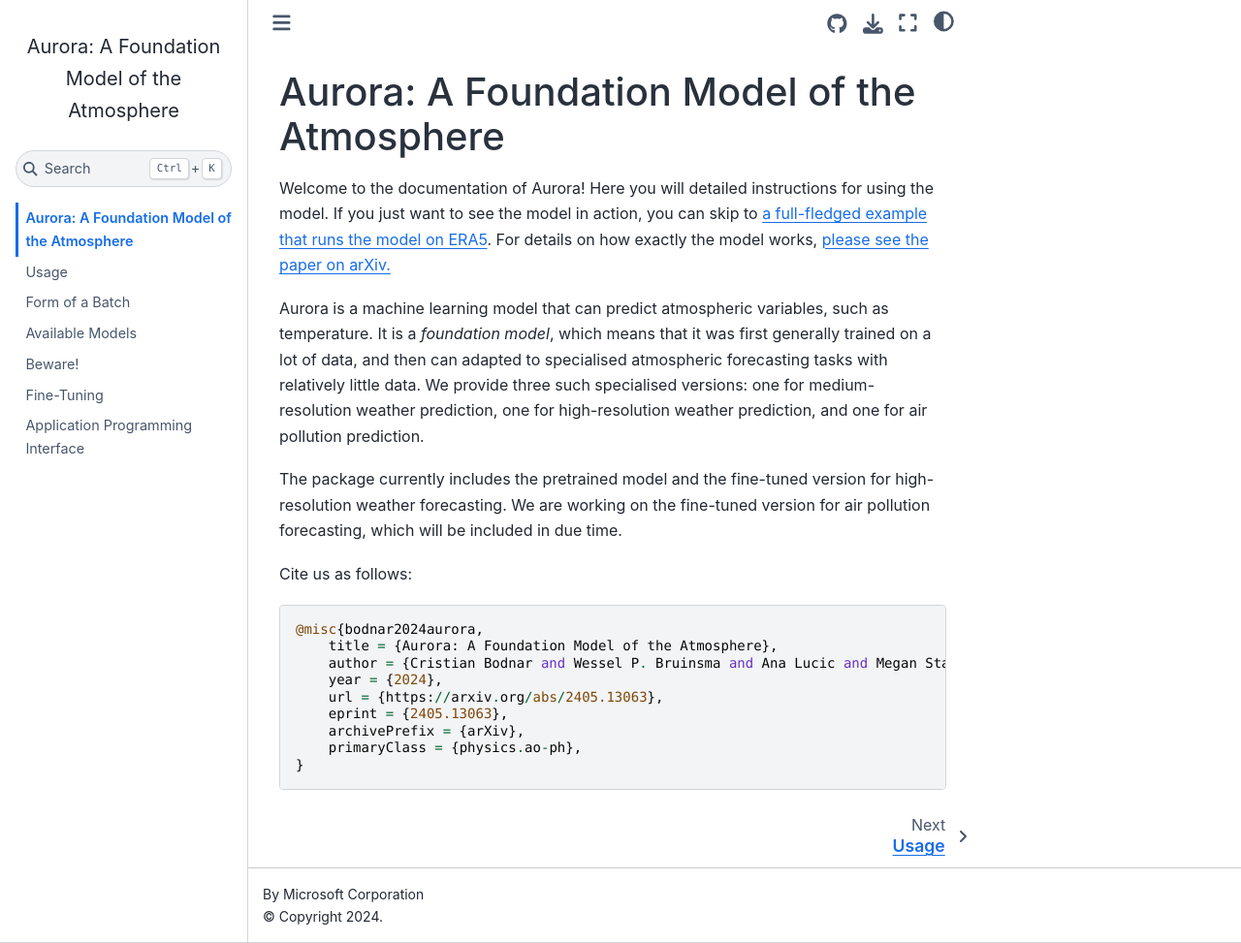
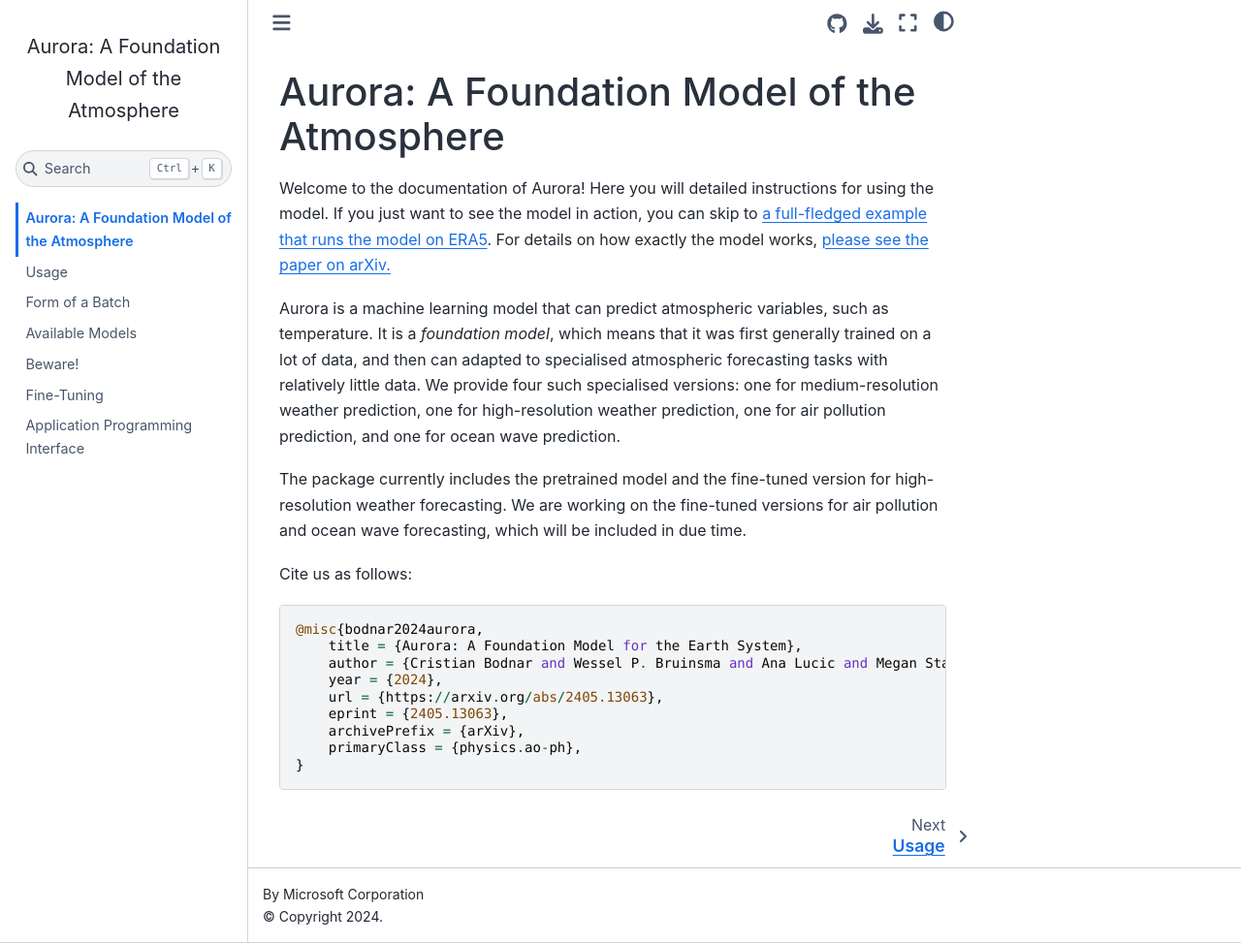
Before and after one commit to microsoft/aurora, a Jupyter Book: the page built from docs/intro.md, in a window 1280 px wide and 973 px high. Shown: the whole window at 97% size. Built offline with Jupyter Book 1.0.4 settings and Sphinx 7.4.7 and the Sphinx Book theme 1.1.4, drawn with Linux system fonts in a browser that asks for light colours; pages that are not in the unit, such as notebooks, are missing from menus.

Commit message:
Update citation and mention wave model

````diff
--- a/docs/intro.md
+++ b/docs/intro.md
@@ -8,20 +8,21 @@
 Aurora is a machine learning model that can predict atmospheric variables, such as temperature.
 It is a _foundation model_, which means that it was first generally trained on a lot of data,
 and then can adapted to specialised atmospheric forecasting tasks with relatively little data.
-We provide three such specialised versions:
+We provide four such specialised versions:
 one for medium-resolution weather prediction,
 one for high-resolution weather prediction,
-and one for air pollution prediction.
+one for air pollution prediction,
+and one for ocean wave prediction.
 
 The package currently includes the pretrained model and the fine-tuned version for high-resolution weather forecasting.
-We are working on the fine-tuned version for air pollution forecasting, which will be included in due time.
+We are working on the fine-tuned versions for air pollution and ocean wave forecasting, which will be included in due time.
 
 Cite us as follows:
 
 ```
 @misc{bodnar2024aurora,
-    title = {Aurora: A Foundation Model of the Atmosphere},
-    author = {Cristian Bodnar and Wessel P. Bruinsma and Ana Lucic and Megan Stanley and Johannes Brandstetter and Patrick Garvan and Maik Riechert and Jonathan Weyn and Haiyu Dong and Anna Vaughan and Jayesh K. Gupta and Kit Tambiratnam and Alex Archibald and Elizabeth Heider and Max Welling and Richard E. Turner and Paris Perdikaris},
+    title = {Aurora: A Foundation Model for the Earth System},
+    author = {Cristian Bodnar and Wessel P. Bruinsma and Ana Lucic and Megan Stanley and Anna Vaughan and Johannes Brandstetter and Patrick Garvan and Maik Riechert and Jonathan A. Weyn and Haiyu Dong and Jayesh K. Gupta and Kit Thambiratnam and Alexander T. Archibald and Chun-Chieh Wu and Elizabeth Heider and Max Welling and Richard E. Turner and Paris Perdikaris},
     year = {2024},
     url = {https://arxiv.org/abs/2405.13063},
     eprint = {2405.13063},
````
Also changed, not shown: README.md (+10 -9 lines).
